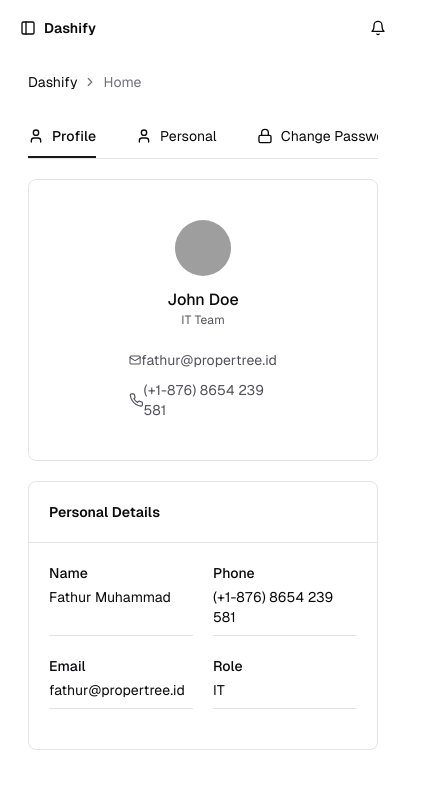
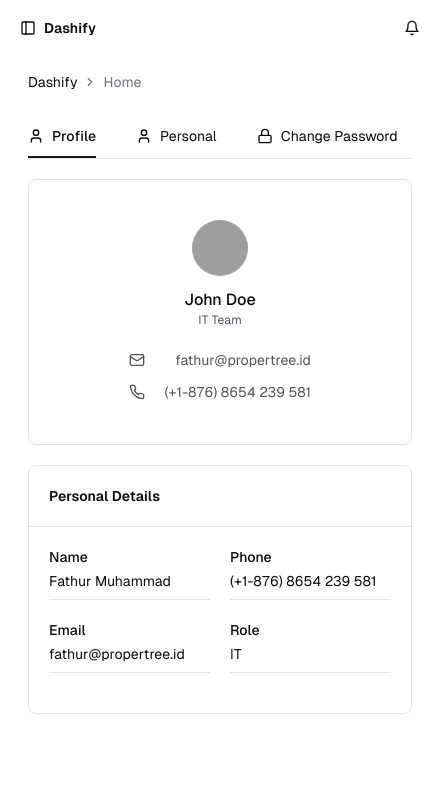
Before and after one commit to fatmuh/dashify, a Next.js app: page /profile in a window 390 px wide. Shown: the top 788 px of the page, 440 px wide, since content can reach past the window. Built offline with nearby package versions, Linux system fonts and the light colour scheme; grey boxes are pictures that could not be loaded.

Commit message:
Test max-w-sm

```diff
--- a/src/app/(dashboard)/profile/page.jsx
+++ b/src/app/(dashboard)/profile/page.jsx
@@ -11,7 +11,7 @@ export default function ProfilePage() {
     <>
       <Card className="rounded-md w-full max-w-none shadow-none border-none">
         <div className="flex flex-col w-full pb-5 xl:px-5">
-        <div className="flex items-center gap-10 w-[350px] md:w-full md:overflow-hidden overflow-x-scroll whitespace-nowrap">
+        <div className="flex items-center gap-10 max-w-sm md:max-w-full md:overflow-hidden overflow-x-scroll whitespace-nowrap">
             <Link
               href="/profile"
               className="flex items-center text-sm font-medium gap-2 border-b-2 w-20 border-zinc-900 py-2"
```
